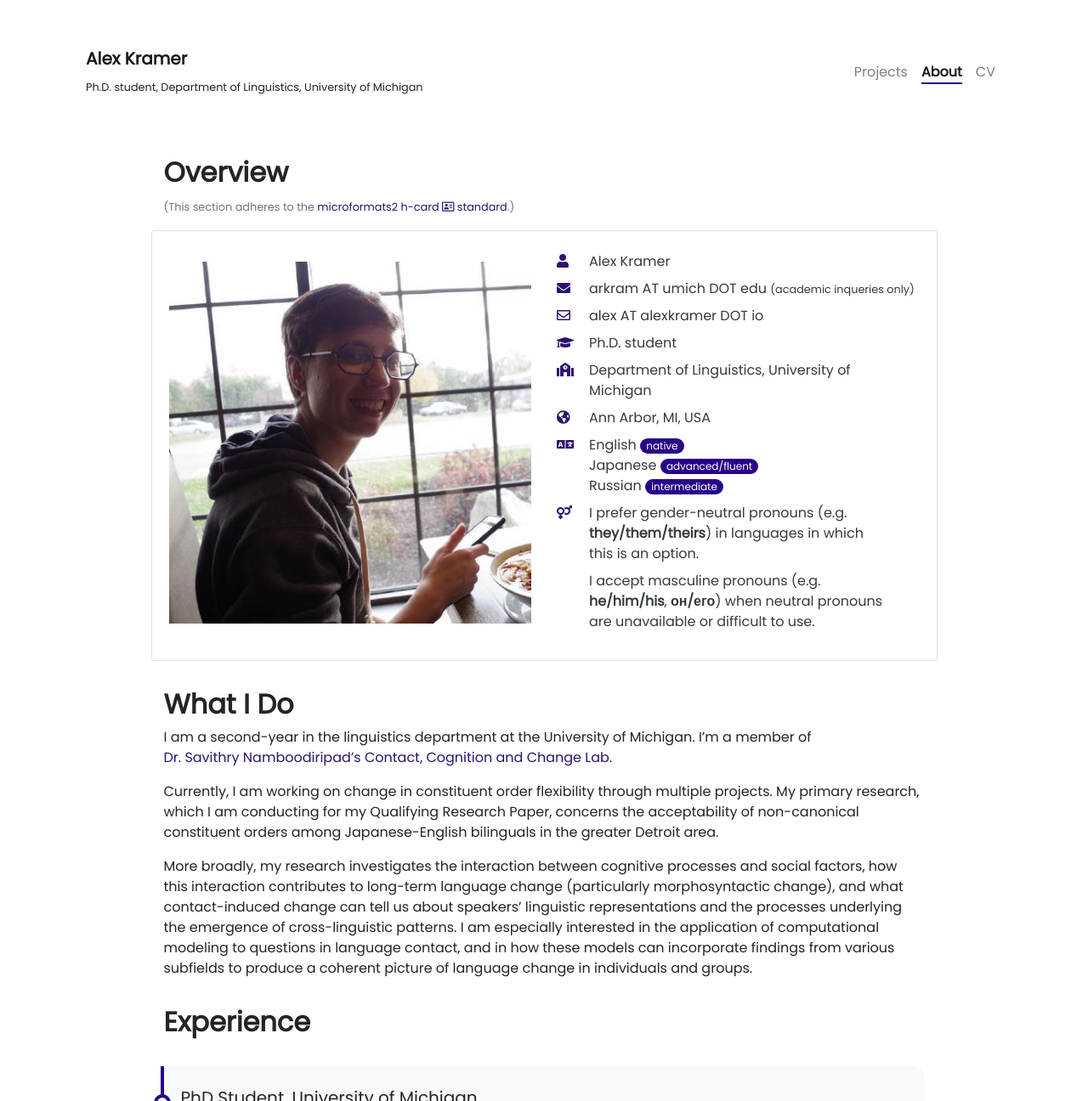
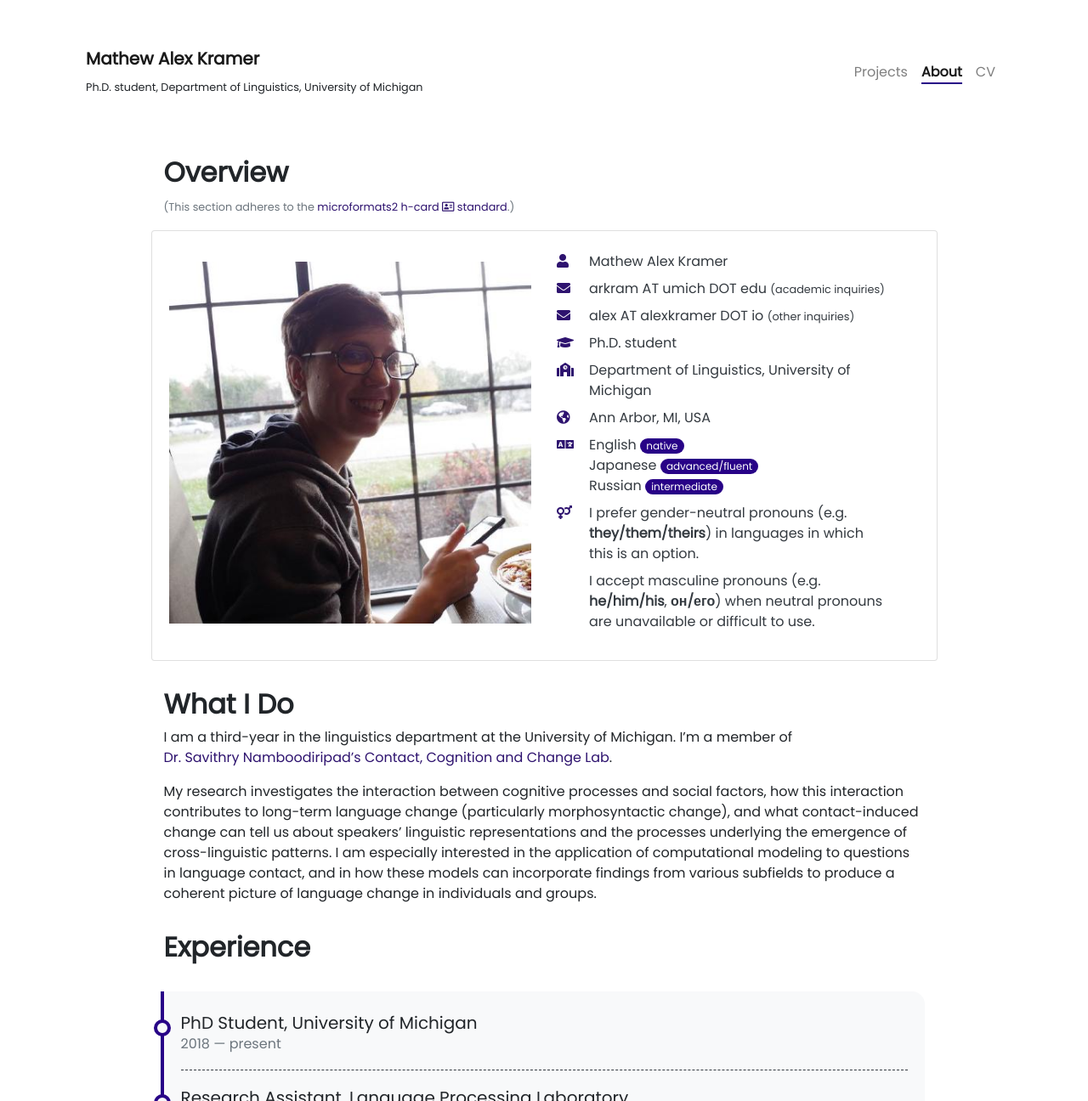
Before and after one commit to mathewajk/mathewajk.github.io, a Jekyll site: the page built from pages/about.md, in a window 1280 px wide and 1400 px high, cut to the strip 104-1400 px from the top of the window. Shown: the whole strip at 85% size. Built offline with Jekyll 4.4.1, drawn with Linux system fonts in a browser that asks for light colours; some web fonts are replaced.

Commit message:
Update name

```diff
--- a/_config.yml
+++ b/_config.yml
@@ -1,5 +1,5 @@
 ### Site Settings ###
-title               : Alex Kramer
+title               : Mathew Alex Kramer
 position            : Ph.D. student
 affiliation         : Department of Linguistics, University of Michigan
 description         : >-
@@ -10,7 +10,7 @@ repository          : narquelion/narquelion.github.io # Change to <your-username
 
 blog:
   description: I write small reviews for small games. Sometimes I also make small things of my own.
-  name:        Nico
+  name:        Maths
   image:       /assets/images/avatar.jpg
 
 pagination:
@@ -31,7 +31,7 @@ nav_include: # The following paths are excluded from navbar
 
 ### Author Info ###
 author:
-  name                   : Alex Kramer
+  name                   : Mathew Alex Kramer
   image                  : /assets/images/profileimg.jpg
   image-full             : /assets/images/profileimg_full.jpg
   homepage               : alexkramer.io
@@ -52,8 +52,7 @@ author:
      - Narquelion
      - Alexeme
   nicknames:
-     - Nico
-     - Nick
+     - Maths
   email-academic         : arkram AT umich DOT edu
   email-other            : alex AT alexkramer DOT io
   birthday               : --10-18
--- a/_includes/about/h-card.html
+++ b/_includes/about/h-card.html
@@ -34,15 +34,15 @@
             <strong><i class="text-color-theme-muted fas fa-envelope"></i></strong>
           </div>
           <div class="col-11 u-email">
-            {{ site.author.email-academic }} <span class="muted small">(academic inqueries only)</span>
+            {{ site.author.email-academic }} <span class="muted small">(academic inquiries)</span>
           </div>
         </div>
         <div class="row pb-2">
           <div class="col-1">
-            <i class="text-color-theme-muted far fa-envelope"></i>
+            <i class="text-color-theme-muted fas fa-envelope"></i>
           </div>
           <div class="col-11 u-email">
-            {{ site.author.email-other }}
+            {{ site.author.email-other }} <span class="muted small">(other inquiries)</span>
           </div>
         </div>
         <div class="row pb-2">
--- a/pages/about.md
+++ b/pages/about.md
@@ -14,11 +14,9 @@ weight: 3
 
 ## **What I Do**
 
-I am a second-year in the linguistics department at the University of Michigan. I'm a member of [Dr. Savithry Namboodiripad's](http://savi.ling.lsa.umich.edu/) [Contact, Cognition and Change Lab](https://github.com/ccc-lab).
+I am a third-year in the linguistics department at the University of Michigan. I'm a member of [Dr. Savithry Namboodiripad's](http://savi.ling.lsa.umich.edu/) [Contact, Cognition and Change Lab](https://github.com/ccc-lab).
 
-Currently, I am working on change in constituent order flexibility through multiple projects. My primary research, which I am conducting for my Qualifying Research Paper, concerns the acceptability of non-canonical constituent orders among Japanese-English bilinguals in the greater Detroit area.
-
-More broadly, my research investigates the interaction between cognitive processes and social  factors, how this interaction contributes to long-term language change (particularly morphosyntactic change), and what contact-induced change can tell us about speakers' linguistic representations and the processes underlying the emergence of cross-linguistic patterns. I am especially interested in the application of computational modeling to questions in language contact, and in how these models can incorporate findings from various subfields to produce a coherent picture of language change in individuals and groups.
+My research investigates the interaction between cognitive processes and social  factors, how this interaction contributes to long-term language change (particularly morphosyntactic change), and what contact-induced change can tell us about speakers' linguistic representations and the processes underlying the emergence of cross-linguistic patterns. I am especially interested in the application of computational modeling to questions in language contact, and in how these models can incorporate findings from various subfields to produce a coherent picture of language change in individuals and groups.
 
 <!-- <div class="row">
 {% include about/skills.html title="Programming Skills" source=site.data.programming-skills %}
```
